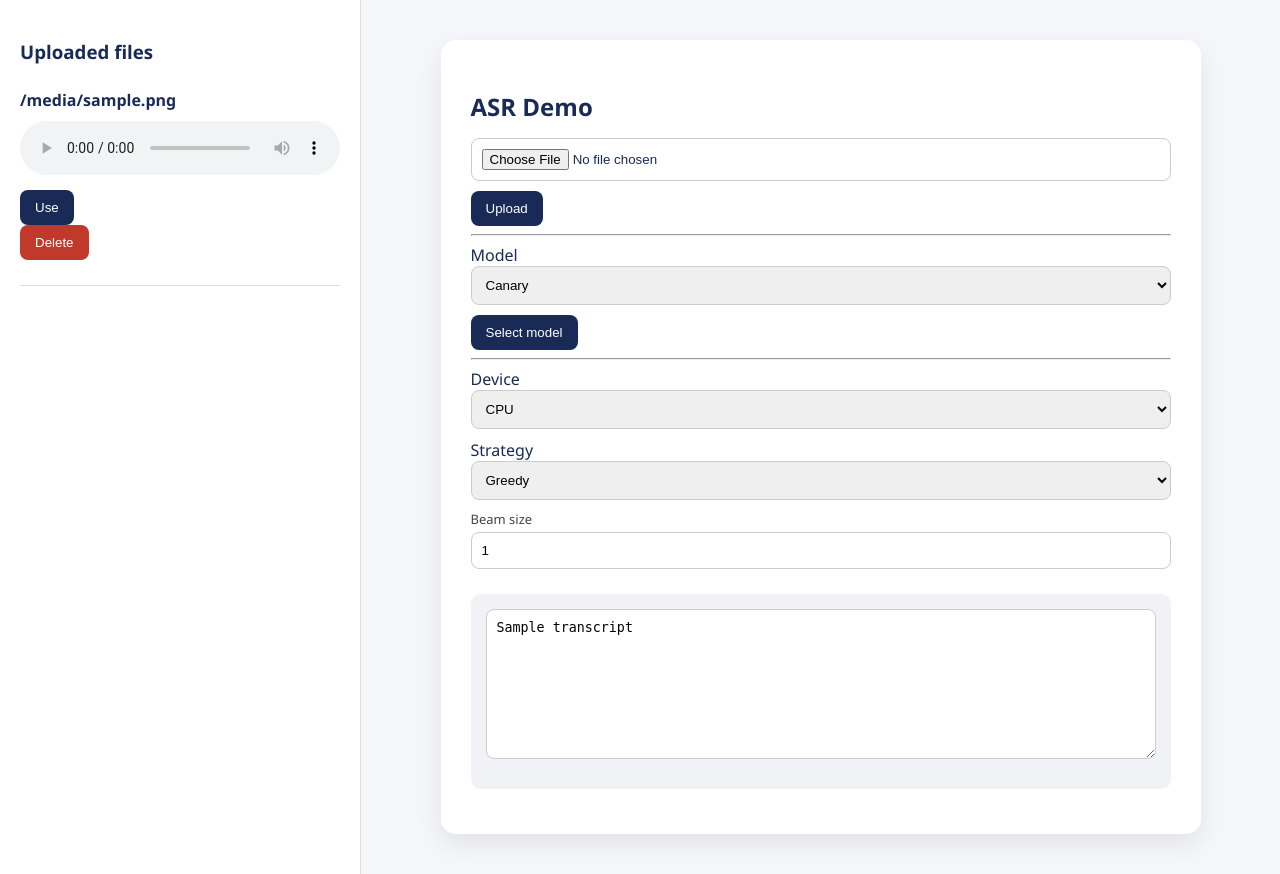
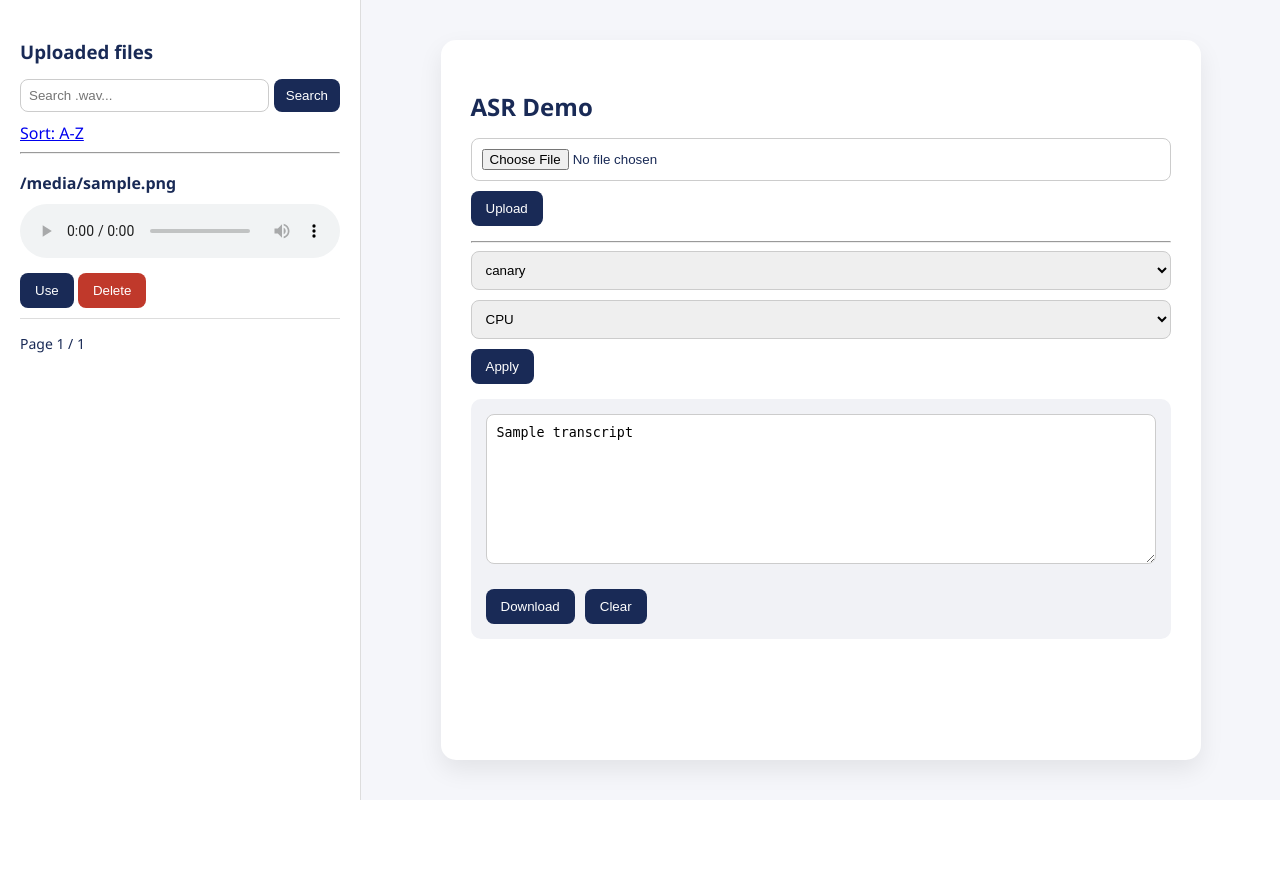
Before and after one commit to danieldedek/test2-image, a Flask app: template app/templates/index.html in a window 1280 px wide. After the commit the page ends 800 px from the top, so only its background shows below. Run offline with Flask 3, Linux system fonts and the light colour scheme; the template is opened without the code that fills it: most values are stand-ins (such as "Sample title", 1, 10 or a date in 2020); parts of the project's set-up code (start-up, migrations or seed data) failed here and were passed over.

Commit message:
Update index.html

```diff
--- a/app/templates/index.html
+++ b/app/templates/index.html
@@ -14,6 +14,21 @@
 
         <h3>Uploaded files</h3>
 
+        <form method="GET" class="search-form">
+            <input type="text" name="search" value="{{ search }}" placeholder="Search .wav...">
+            <input type="hidden" name="sort" value="{{ sort }}">
+            <button type="submit">Search</button>
+        </form>
+
+        {% if sort == "date" %}
+            <a href="{{ url_for('index', sort='name', search=search) }}">Sort: Date ↓</a>
+        {% else %}
+            <a href="{{ url_for('index', sort='date', search=search) }}">Sort: A-Z</a>
+        {% endif %}
+
+        <hr>
+
+        {% if files %}
         <ul>
             {% for file in files %}
             <li>
@@ -24,15 +39,14 @@
                     <source src="{{ url_for('uploaded_file', filename=file) }}" type="audio/wav">
                 </audio>
 
-                <button
-                    type="submit"
-                    form="main-form"
-                    name="action"
-                    value="use_file"
-                    onclick="document.getElementById('audio_file_input').value='{{ file }}'">
-                    Use
-                </button>
-                <form method="POST" action="{{ url_for('delete_file', filename=file) }}">
+                <form method="POST" style="display:inline;">
+                    <input type="hidden" name="audio_file" value="{{ file }}">
+                    <input type="hidden" name="engine" value="{{ engine }}">
+                    <input type="hidden" name="device" value="{{ device }}">
+                    <button type="submit">Use</button>
+                </form>
+
+                <form method="POST" action="{{ url_for('delete_file', filename=file) }}" style="display:inline;">
                     <button type="submit" style="background:#c0392b;">Delete</button>
                 </form>
 
@@ -40,8 +54,25 @@
             {% endfor %}
         </ul>
 
+        <div class="pagination">
+
+            {% if page > 1 %}
+                <a href="{{ url_for('index', page=page-1, sort=sort, search=search) }}">← Prev</a>
+            {% endif %}
+
+            <span>Page {{ page }} / {{ total_pages }}</span>
+
+            {% if page < total_pages %}
+                <a href="{{ url_for('index', page=page+1, sort=sort, search=search) }}">Next →</a>
+            {% endif %}
+
+        </div>
+
+        {% else %}
+            <p>No files found</p>
+        {% endif %}
+
     </aside>
-
 
     <main class="main">
 
@@ -49,150 +80,48 @@
 
             <h2>ASR Demo</h2>
 
-            <form id="main-form" method="POST" enctype="multipart/form-data">
+            <form method="POST" enctype="multipart/form-data">
+                <input type="file" name="file" accept=".wav">
+                <button type="submit">Upload</button>
+            </form>
 
-                <input type="hidden" name="audio_file" id="audio_file_input">
+            <hr>
 
-                <input type="file" name="file" accept=".wav">
-                <button type="submit" name="action" value="upload">
-                    Upload
-                </button>
+            <form method="POST">
 
-                <hr>
-
-                <label>Model</label>
-                <select name="selected_model">
-                    <option value="canary" {% if selected_model=="canary" %}selected{% endif %}>Canary</option>
-                    <option value="parakeet" {% if selected_model=="parakeet" %}selected{% endif %}>Parakeet</option>
-                    <option value="whisper" {% if selected_model=="whisper" %}selected{% endif %}>Whisper</option>
+                <select name="engine">
+                    <option value="canary" {% if engine == "canary" %}selected{% endif %}>canary</option>
+                    <option value="parakeet" {% if engine == "parakeet" %}selected{% endif %}>parakeet</option>
+                    <option value="whisper" {% if engine == "whisper" %}selected{% endif %}>whisper</option>
                 </select>
 
-                <button type="submit" name="action" value="select_model">
-                    Select model
-                </button>
-
-                <hr>
-
-                <label>Device</label>
                 <select name="device">
-                    <option value="cpu" {% if device=="cpu" %}selected{% endif %}>CPU</option>
-                    <option value="cuda" {% if device=="cuda" %}selected{% endif %}>GPU</option>
+                    <option value="cpu" {% if device == "cpu" %}selected{% endif %}>CPU</option>
+                    <option value="cuda" {% if device == "cuda" %}selected{% endif %}>GPU</option>
                 </select>
 
-                <label>Strategy</label>
-                <select name="strategy">
-                    <option value="greedy" {% if strategy=="greedy" %}selected{% endif %}>Greedy</option>
-                    <option value="beam" {% if strategy=="beam" %}selected{% endif %}>Beam</option>
-                </select>
-
-                <div class="param">
-                    <label>Beam size</label>
-                    <input type="number" name="beam_size" value="{{ beam_size }}" min="1" max="10">
-                </div>
-
-
-                {% if selected_model == "canary" %}
-
-                <h3>Canary settings</h3>
-
-                <label>Language</label>
-                <select name="language">
-                    <option value="cs" {% if language=="cs" %}selected{% endif %}>Czech</option>
-                    <option value="en" {% if language=="en" %}selected{% endif %}>English</option>
-                </select>
-
-                <div class="param">
-                    <label>Length penalty</label>
-                    <input type="number" step="0.1" name="len_pen" value="{{ len_pen }}">
-                </div>
-
-                <div class="param">
-                    <label>Batch size</label>
-                    <input type="number" name="batch_size" value="{{ batch_size }}" min="1" max="16">
-                </div>
-
-                <div class="param">
-                    <label>FP16 (GPU)</label>
-                    <label class="switch">
-                        <input type="checkbox" name="fp16" {% if use_fp16 %}checked{% endif %}>
-                        <span class="slider"></span>
-                    </label>
-                </div>
-
-                <div class="param">
-                    <label>Return hypotheses</label>
-                    <label class="switch">
-                        <input type="checkbox" name="return_hypotheses" {% if return_hypotheses %}checked{% endif %}>
-                        <span class="slider"></span>
-                    </label>
-                </div>
-
-                {% endif %}
-
-
-                {% if selected_model == "parakeet" %}
-
-                <h3>Parakeet settings</h3>
-
-                <div class="param">
-                    <label>Alpha (LM weight)</label>
-                    <input type="number" step="0.1" name="alpha" value="{{ alpha }}">
-                </div>
-
-                <div class="param">
-                    <label>Beta (word bonus)</label>
-                    <input type="number" step="0.1" name="beta" value="{{ beta }}">
-                </div>
-
-                <div class="param">
-                    <label>Batch size</label>
-                    <input type="number" name="batch_size" value="{{ batch_size }}">
-                </div>
-
-                <div class="param">
-                    <label>FP16 (GPU)</label>
-                    <label class="switch">
-                        <input type="checkbox" name="fp16" {% if use_fp16 %}checked{% endif %}>
-                        <span class="slider"></span>
-                    </label>
-                </div>
-
-                {% endif %}
-
-
-                {% if selected_model == "whisper" %}
-
-                <h3>Whisper settings</h3>
-
-                <label>Language</label>
-                <input type="text" name="whisper_language" value="{{ whisper_language }}">
-
-                <div class="param">
-                    <label>Temperature</label>
-                    <input type="number" step="0.1" name="temperature" value="{{ temperature }}">
-                </div>
-
-                <div class="param">
-                    <label>Best of</label>
-                    <input type="number" name="best_of" value="{{ best_of }}">
-                </div>
-
-                <div class="param">
-                    <label>VAD filter</label>
-                    <label class="switch">
-                        <input type="checkbox" name="vad_filter" {% if vad_filter %}checked{% endif %}>
-                        <span class="slider"></span>
-                    </label>
-                </div>
-
-                {% endif %}
+                <button type="submit">Apply</button>
 
             </form>
 
-
             {% if transcript %}
             <div class="card">
+
                 <textarea readonly>{{ transcript }}</textarea>
+
+                <div class="button-row">
+
+                    <form method="POST" action="/download">
+                        <input type="hidden" name="transcript" value="{{ transcript }}">
+                        <button type="submit">Download</button>
+                    </form>
+
+                    <form method="POST">
+                        <button type="submit" name="action" value="clear">Clear</button>
+                    </form>
+
+                </div>
+
             </div>
             {% endif %}
 
```
